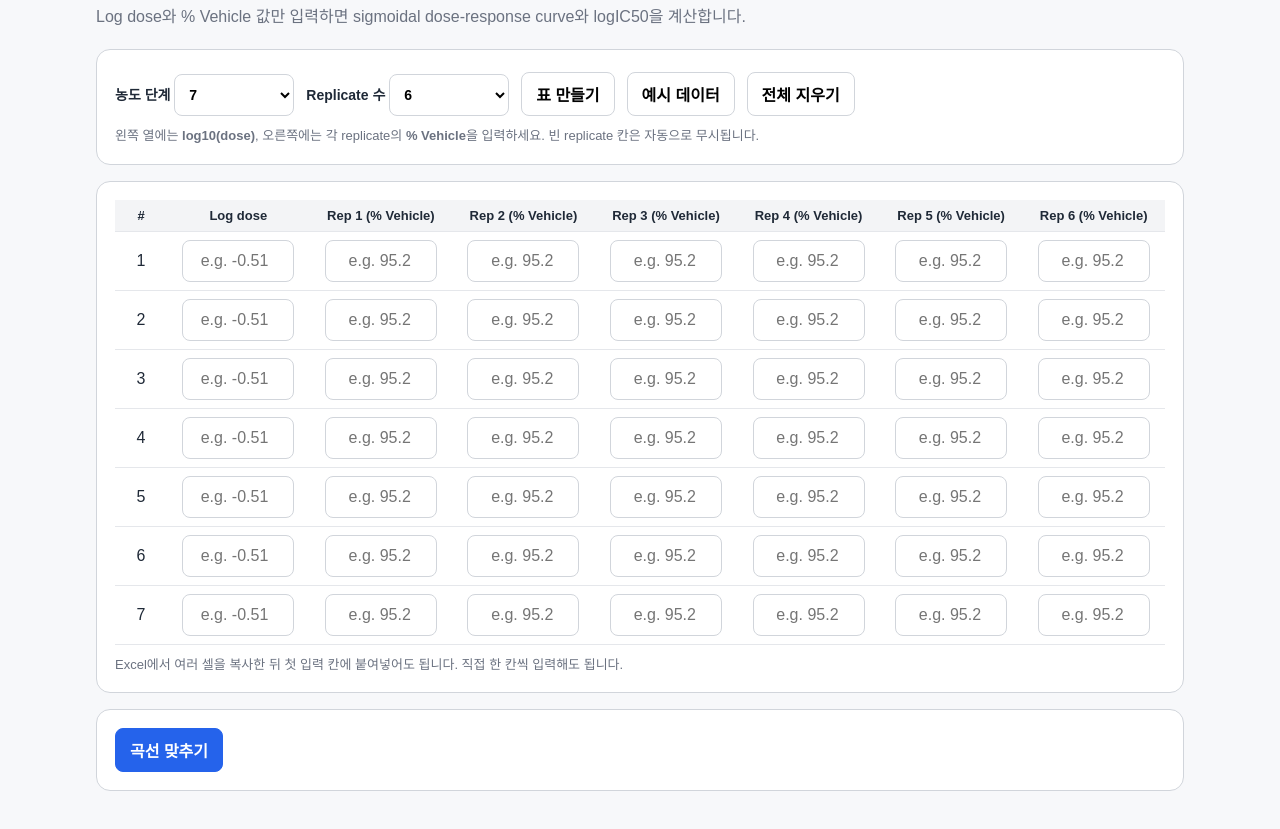
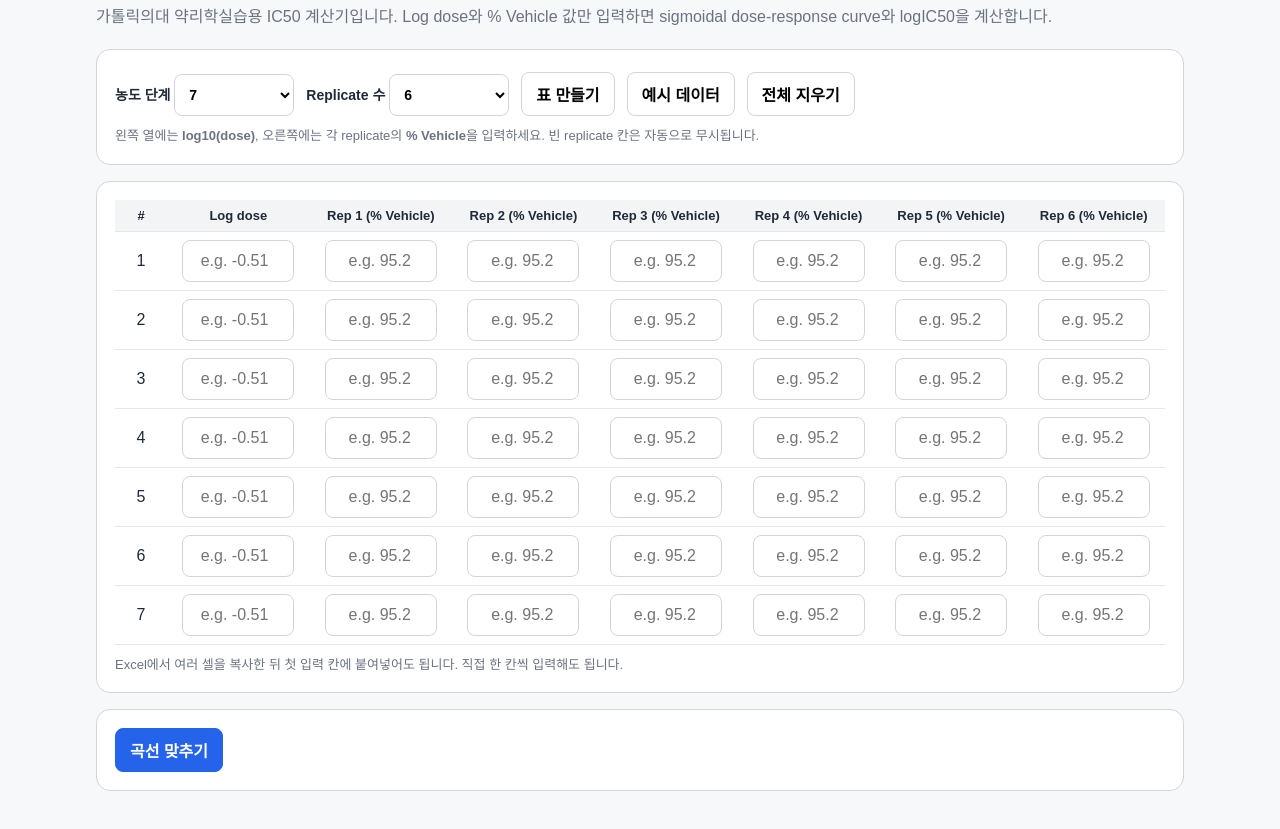
Before and after one commit to byjin0/lc50cal, a plain HTML site: page index.html in a window 1280 px wide. Shown: the part 57-886 px from the top of the page. Drawn offline with Linux system fonts and the light colour scheme.

Commit message:
Update index.html

```diff
--- a/index.html
+++ b/index.html
@@ -54,7 +54,7 @@
 <body>
   <main class="wrap">
     <h1>IC50 Curve Fitter</h1>
-    <p class="subtitle">Log dose와 % Vehicle 값만 입력하면 sigmoidal dose-response curve와 logIC50을 계산합니다.</p>
+    <p class="subtitle">가톨릭의대 약리학실습용 IC50 계산기입니다. Log dose와 % Vehicle 값만 입력하면 sigmoidal dose-response curve와 logIC50을 계산합니다.</p>
 
     <section class="card">
       <div class="controls">
```
